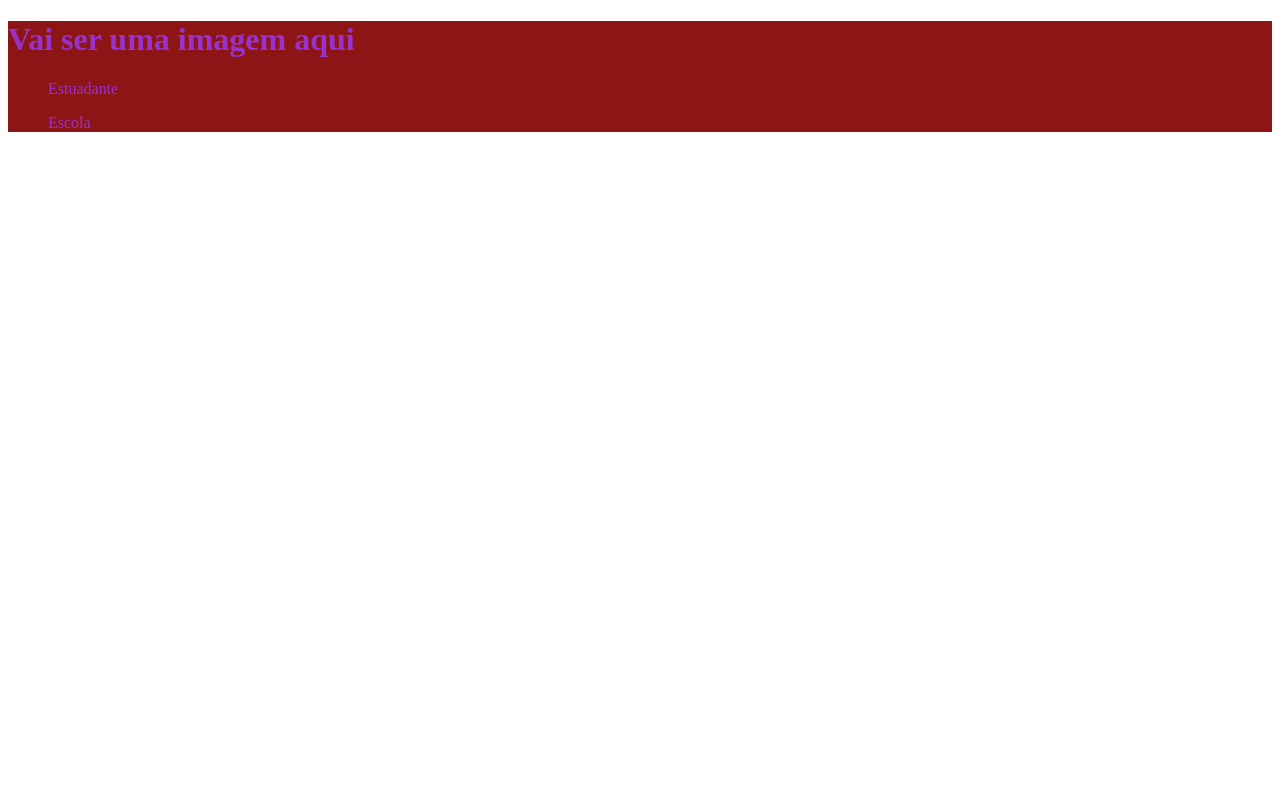
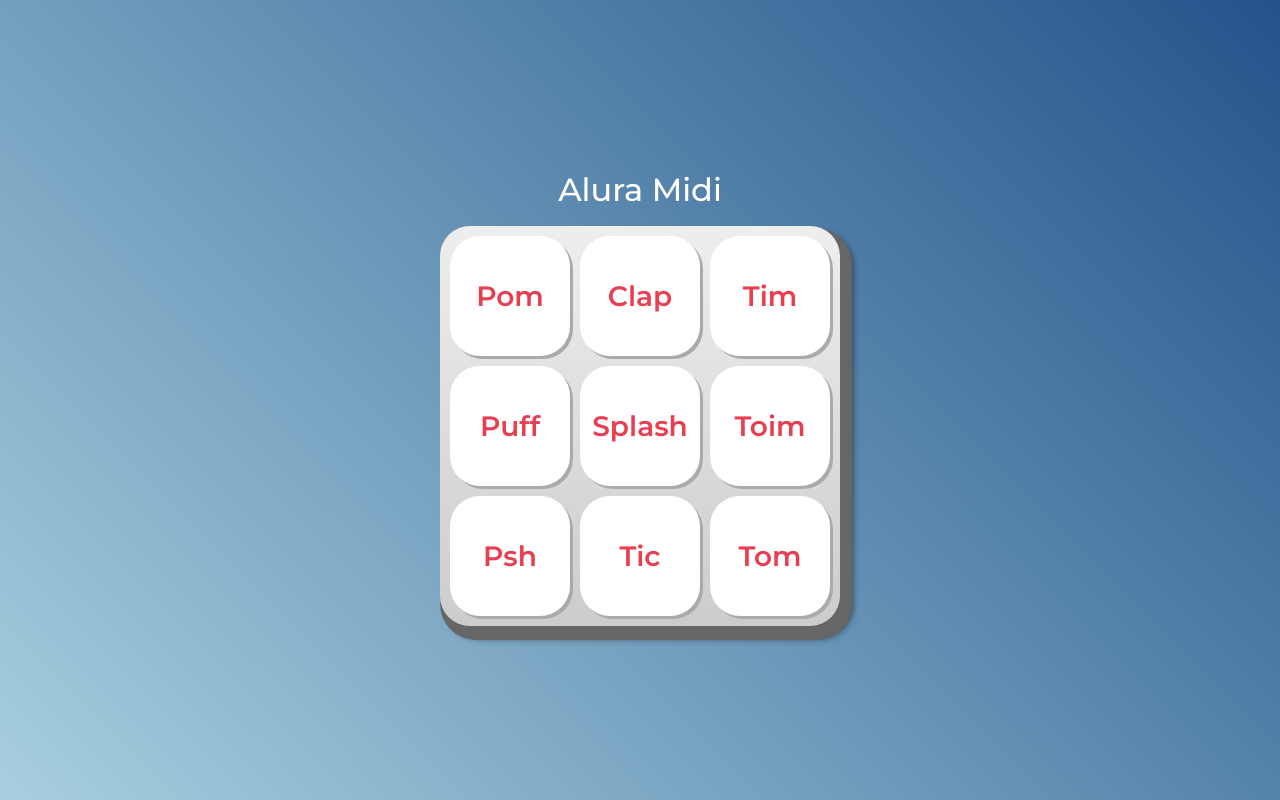
Before and after one commit to J0A0S0AR3S/Site_htmll-css, a plain HTML site: page index.html in a window 1280 px wide. Drawn offline with Linux system fonts and the light colour scheme; files that its build step writes are made by us from their sources.

Commit message:
Código de Música
aprendendo a tocar no teclado

```diff
--- /dev/null
+++ b/estilos.css
@@ -0,0 +1,67 @@
+:root {
+  --cinza: #aaa;
+  --vermelha: #e93d50;
+  --vermelha-escura: #af303f;
+  --branca: #fff;
+  --luz: rgb(229, 255, 0);
+}
+
+body {
+  align-items: center;
+  background: linear-gradient(45deg, #a7cfdf 0%,#23538a 100%);
+  display: flex;
+  justify-content: center;
+  flex-direction: column;
+  font-family: 'Montserrat', sans-serif;
+  min-height: 100vh;
+}
+
+h1 {
+  color: var(--branca);
+  margin-bottom: 20px;
+  font-size: 2rem;
+}
+
+.teclado {
+  background: linear-gradient(to bottom, #eeeeee 0%,#cccccc 100%);
+  box-shadow: 6px 8px 0 6px #666, 10px 10px 10px #000;
+  border-radius: 30px;
+  display: grid;
+  gap: 10px;
+  grid-template-columns: repeat(3, 1fr);
+  padding: 10px;
+}
+
+.tecla {
+  background-color: var(--branca);
+  border-radius: 30px;
+  box-shadow: 3px 3px 0 var(--cinza);
+  color: var(--vermelha);
+  cursor: pointer;
+  height: 120px;
+  font-size: 1.75em;
+  font-weight: bold;
+  line-height: 120px;
+  text-align: center;
+  width: 120px;
+}
+
+.tecla.ativa,
+.tecla:active {
+  background-color: var(--vermelha);
+  border: 4px solid  var(--vermelha);
+  box-shadow: 3px 3px 0 var(--vermelha-escura) inset;
+  color: var(--branca);
+  outline: none;
+}
+
+.tecla.focus,
+.tecla:focus {
+  outline: none;
+  box-shadow: 1px 1px 10px var(--luz);
+}
+
+.tecla.active:focus,
+.tecla:active:focus {
+  box-shadow: 3px 3px 0 var(--vermelha-escura) inset, 1px 1px 10px var(--luz);
+}
--- a/index.html
+++ b/index.html
@@ -1,17 +1,48 @@
 <!DOCTYPE html>
-<html lang="en">
+<html lang="pt-BR">
 <head>
     <meta charset="UTF-8">
     <meta http-equiv="X-UA-Compatible" content="IE=edge">
     <meta name="viewport" content="width=device-width, initial-scale=1.0">
-    <title>Document</title>
+
+    <title>Alura MIDI</title>
+
+    <link rel="preconnect" href="https://fonts.googleapis.com">
+    <link rel="preconnect" href="https://fonts.gstatic.com" crossorigin>
+    <link href="https://fonts.googleapis.com/css2?family=Montserrat:wght@500;600&display=swap" rel="stylesheet">
+
+    <link rel="icon" type="image/png" href="images/bateria.png">
+    <link rel="stylesheet" href="css/reset.css">
+    <link rel="stylesheet" href="css/estilos.css">
+
 </head>
-<link rel="stylesheet" href="style.css">
 <body>
-    <header>
-    <h1> Vai ser uma imagem aqui </h1>
-    <ul> Estuadante</ul>
-    <ul> Escola </ul>
-    </header>
+
+    <h1>Alura Midi</h1>
+
+    <section class="teclado">
+        <button class="tecla tecla_pom">Pom</button>
+        <button class="tecla tecla_clap">Clap</button>
+        <button class="tecla tecla_tim">Tim</button>
+
+        <button class="tecla tecla_puff">Puff</button>
+        <button class="tecla tecla_splash">Splash</button>
+        <button class="tecla tecla_toim">Toim</button>
+
+        <button class="tecla tecla_psh">Psh</button>
+        <button class="tecla tecla_tic">Tic</button>
+        <button class="tecla tecla_tom">Tom</button>
+    </section>
+
+    <audio src="sounds/keyq.wav" id="som_tecla_pom"></audio>
+    <audio src="sounds/keyw.wav" id="som_tecla_clap"></audio>
+    <audio src="sounds/keye.wav" id="som_tecla_tim"></audio>
+    <audio src="sounds/keya.wav" id="som_tecla_puff"></audio>
+    <audio src="sounds/keys.wav" id="som_tecla_splash"></audio>
+    <audio src="sounds/keyd.wav" id="som_tecla_toim"></audio>
+    <audio src="sounds/keyz.wav" id="som_tecla_psh"></audio>
+    <audio src="sounds/keyx.wav" id="som_tecla_tic"></audio>
+    <audio src="sounds/keyc.wav" id="som_tecla_tom"></audio>
+
 </body>
 </html>
--- /dev/null
+++ b/reset.css
@@ -0,0 +1,90 @@
+* {
+	box-sizing: border-box;
+}
+
+html, body, div, span, applet, object, iframe,
+h1, h2, h3, h4, h5, h6, p, blockquote, pre,
+a, abbr, acronym, address, big, cite, code,
+del, dfn, em, img, ins, kbd, q, s, samp,
+small, strike, strong, sub, sup, tt, var,
+b, u, i, center,
+dl, dt, dd, ol, ul, li,
+fieldset, form, label, legend,
+table, caption, tbody, tfoot, thead, tr, th, td,
+article, aside, canvas, details, embed,
+figure, figcaption, footer, header, hgroup,
+menu, nav, output, ruby, section, summary,
+time, mark, audio, video {
+	margin: 0;
+	padding: 0;
+	border: 0;
+	font-size: 100%;
+	font: inherit;
+	vertical-align: baseline;
+}
+
+article, aside, details, figcaption, figure,
+footer, header, hgroup, menu, nav, section {
+	display: block;
+}
+body {
+	line-height: 1;
+}
+ol, ul {
+	list-style: none;
+}
+blockquote, q {
+	quotes: none;
+}
+blockquote:before, blockquote:after,
+q:before, q:after {
+	content: '';
+	content: none;
+}
+table {
+	border-collapse: collapse;
+	border-spacing: 0;
+}
+
+a {
+	color: inherit;
+	text-decoration: none;
+}
+
+img {
+	width: inherit;
+}
+
+button {
+	font-family: inherit;
+	font-size: inherit;
+	color: inherit;
+	font-weight: inherit;
+	padding: 0;
+	border: none;
+	background-color: unset;
+}
+
+input {
+	border: none;
+	color: inherit;
+	font-size: inherit;
+	font-weight: inherit;
+	font-family: inherit;
+}
+
+textarea {
+	border: none;
+	color: inherit;
+	font-size: inherit;
+	font-weight: inherit;
+	font-family: inherit;
+}
+
+select {
+	border: none;
+	color: inherit;
+	font-size: inherit;
+	font-weight: inherit;
+	font-family: inherit;
+}
```
Also changed, not shown: bateria.png (added), 9 other files.
